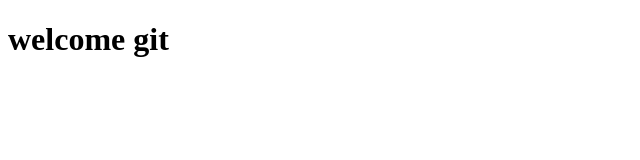
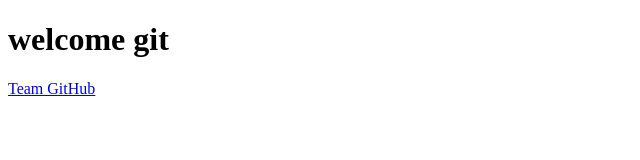
Before and after one commit to GromN/Git-learning, a plain HTML site: page index.html in a window 1280 px wide. Shown: the whole page, without its empty margins (0-640 px from the left). Drawn offline with Linux system fonts and the light colour scheme.

Commit message:
Added link to github

```diff
--- a/index.html
+++ b/index.html
@@ -9,6 +9,7 @@
 <body>
     <div class="content">
         <h1>welcome git</h1>
+        <a href="http://github.com/GromN">Team GitHub</a>
     </div>
 </body>
 </html>
```
